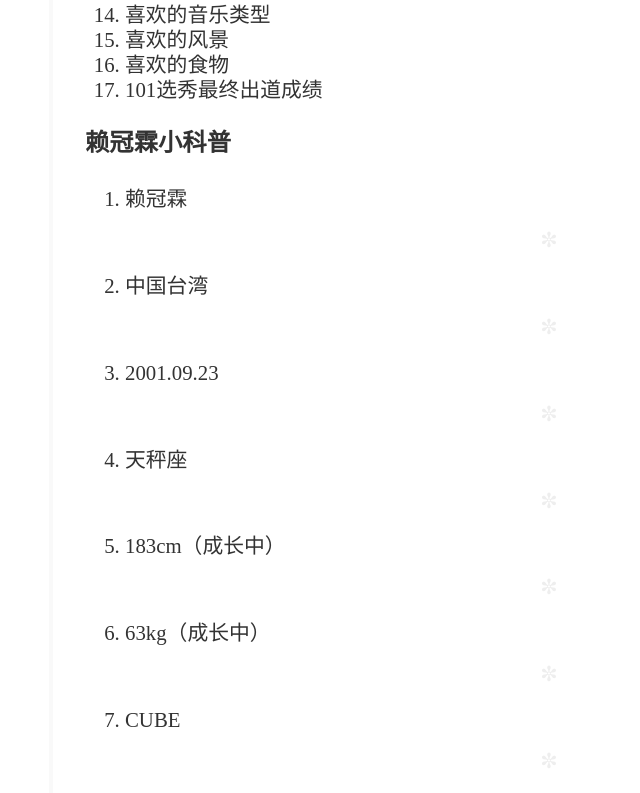
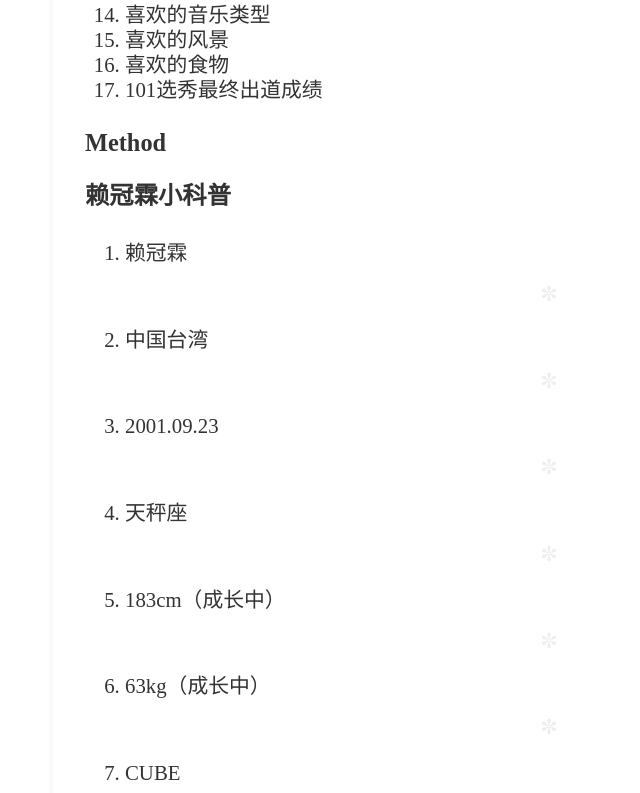
Before and after one commit to Bangajeong/Kuanlin, a plain HTML site: page index.html in a window 1280 px wide. Shown: the part 1766-2559 px from the top of the page, without its empty margins (111-751 px from the left). Drawn offline with Linux system fonts and the light colour scheme.

Commit message:
Update index.html

```diff
--- a/index.html
+++ b/index.html
@@ -48,8 +48,9 @@
 			</ol>
  		</div>
  		<div class="Answers">
-			<h3 class="SubHeader">赖冠霖小科普</h3>
- 			<ol class="MethodWrapper">
+			<h3 class="SubHeader">Method</h3>
+ 			<h3 class="SubHeader">赖冠霖小科普</h3>
+			<ol class="MethodWrapper">
 				<li>赖冠霖</li>
 				<li>中国台湾</li>
 				<li>2001.09.23</li>
```
